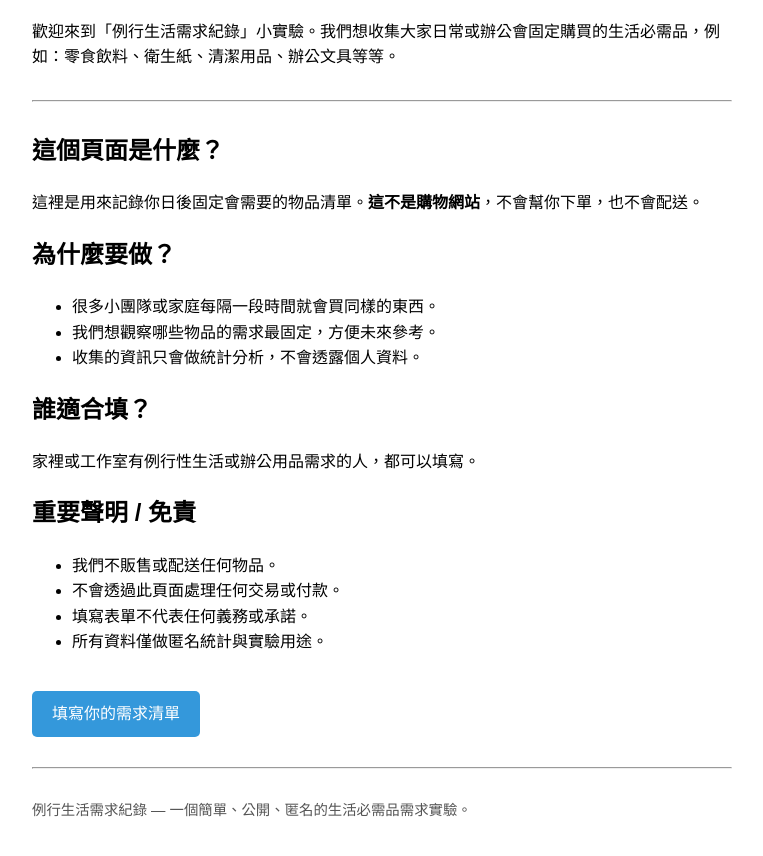
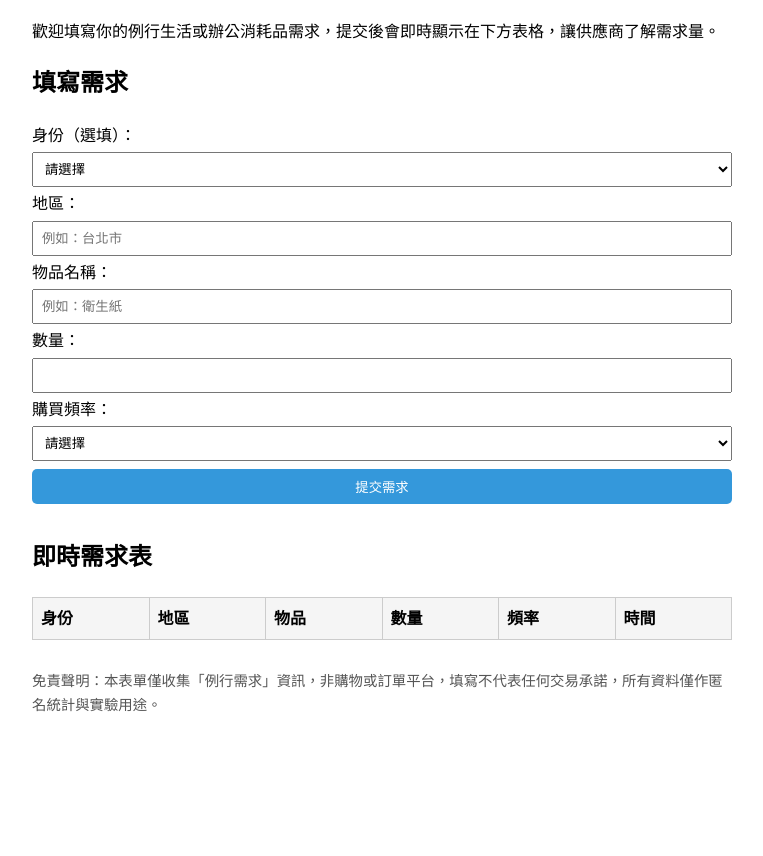
Before and after one commit to routine-demand/routine-demand, a plain HTML site: page index.html in a window 1280 px wide. Shown: the part 94-950 px from the top of the page, without its empty margins (258-1021 px from the left). After the commit the page ends 851 px from the top, so only its background shows below. Drawn offline with nearby package versions, Linux system fonts and the light colour scheme; no server answers.

Commit message:
Update index.html

```diff
--- a/index.html
+++ b/index.html
@@ -4,55 +4,105 @@
 <meta charset="UTF-8">
 <meta name="viewport" content="width=device-width, initial-scale=1.0">
 <title>例行生活需求紀錄</title>
+<script src="https://cdn.jsdelivr.net/npm/papaparse@5.4.1/papaparse.min.js"></script>
 <style>
 body { font-family: Arial, sans-serif; max-width: 700px; margin: 40px auto; line-height: 1.6; padding: 0 20px; }
 h1 { color: #2c3e50; }
-    a.button {
-      display: inline-block;
-      padding: 10px 20px;
-      margin-top: 20px;
-      background-color: #3498db;
-      color: white;
-      text-decoration: none;
-      border-radius: 5px;
-    }
-    a.button:hover { background-color: #2980b9; }
-    hr { margin: 30px 0; }
+a.button { display:inline-block; padding:10px 20px; background:#3498db; color:white; text-decoration:none; border-radius:5px; }
+a.button:hover { background:#2980b9; }
+form { margin-top:20px; margin-bottom:30px; }
+input, select, textarea, button { width: 100%; padding:8px; margin:4px 0; box-sizing:border-box; }
+button { background:#3498db; color:white; border:none; border-radius:5px; cursor:pointer; }
+button:hover { background:#2980b9; }
+table { width:100%; border-collapse: collapse; margin-top:20px; }
+th, td { border:1px solid #ccc; padding:8px; text-align:left; }
+th { background:#f5f5f5; }
 </style>
 </head>
 <body>
 
 <h1>例行生活需求紀錄</h1>
-  <p>歡迎來到「例行生活需求紀錄」小實驗。我們想收集大家日常或辦公會固定購買的生活必需品，例如：零食飲料、衛生紙、清潔用品、辦公文具等等。</p>
+<p>歡迎填寫你的例行生活或辦公消耗品需求，提交後會即時顯示在下方表格，讓供應商了解需求量。</p>
 
-  <hr>
+<h2>填寫需求</h2>
+<form id="demandForm" target="_blank" action="https://docs.google.com/forms/d/e/你的GoogleFormID/formResponse" method="POST">
+  <label>身份（選填）：</label>
+  <select name="entry.123456" >
+    <option value="">請選擇</option>
+    <option>小型辦公室 / 工作室</option>
+    <option>家庭</option>
+    <option>其他</option>
+  </select>
 
-  <h2>這個頁面是什麼？</h2>
-  <p>這裡是用來記錄你日後固定會需要的物品清單。<strong>這不是購物網站</strong>，不會幫你下單，也不會配送。</p>
+  <label>地區：</label>
+  <input type="text" name="entry.234567" placeholder="例如：台北市">
 
-  <h2>為什麼要做？</h2>
-  <ul>
-    <li>很多小團隊或家庭每隔一段時間就會買同樣的東西。</li>
-    <li>我們想觀察哪些物品的需求最固定，方便未來參考。</li>
-    <li>收集的資訊只會做統計分析，不會透露個人資料。</li>
-  </ul>
+  <label>物品名稱：</label>
+  <input type="text" name="entry.345678" placeholder="例如：衛生紙" required>
 
-  <h2>誰適合填？</h2>
-  <p>家裡或工作室有例行性生活或辦公用品需求的人，都可以填寫。</p>
+  <label>數量：</label>
+  <input type="number" name="entry.456789" min="1" required>
 
-  <h2>重要聲明 / 免責</h2>
-  <ul>
-    <li>我們不販售或配送任何物品。</li>
-    <li>不會透過此頁面處理任何交易或付款。</li>
-    <li>填寫表單不代表任何義務或承諾。</li>
-    <li>所有資料僅做匿名統計與實驗用途。</li>
-  </ul>
+  <label>購買頻率：</label>
+  <select name="entry.567890" required>
+    <option value="">請選擇</option>
+    <option>每日</option>
+    <option>每週</option>
+    <option>每月</option>
+    <option>不固定</option>
+  </select>
 
-  <a class="button" href="你的GoogleForm連結" target="_blank">填寫你的需求清單</a>
+  <button type="submit">提交需求</button>
+</form>
 
-  <hr>
+<h2>即時需求表</h2>
+<table id="demandTable">
+<thead>
+<tr><th>身份</th><th>地區</th><th>物品</th><th>數量</th><th>頻率</th><th>時間</th></tr>
+</thead>
+<tbody></tbody>
+</table>
 
-  <p style="font-size:0.9em; color: #555;">例行生活需求紀錄 — 一個簡單、公開、匿名的生活必需品需求實驗。</p>
+<script>
+// 你的 Google Sheet CSV 連結
+const sheetCsvUrl = "你的GoogleSheet CSV連結";
+
+// 讀取 Google Sheet 資料並更新表格
+function loadSheet(){
+  Papa.parse(sheetCsvUrl, {
+    download: true,
+    header: true,
+    complete: function(results){
+      const tbody = document.querySelector("#demandTable tbody");
+      tbody.innerHTML = "";
+      results.data.forEach(row => {
+        if(row.物品){
+          const tr = document.createElement("tr");
+          tr.innerHTML = `
+            <td>${row.身份 || "-"}</td>
+            <td>${row.地區 || "-"}</td>
+            <td>${row.物品}</td>
+            <td>${row.數量}</td>
+            <td>${row.頻率}</td>
+            <td>${row.時間 || "-"}</td>
+          `;
+          tbody.appendChild(tr);
+        }
+      });
+    }
+  });
+}
+
+// 初次載入
+loadSheet();
+
+// 每 30 秒自動刷新表格
+setInterval(loadSheet, 30000);
+</script>
+
+<p style="font-size:0.9em; color: #555; margin-top:30px;">
+免責聲明：本表單僅收集「例行需求」資訊，非購物或訂單平台，填寫不代表任何交易承諾，所有資料僅作匿名統計與實驗用途。
+</p>
 
 </body>
 </html>
```
Lines whose indentation alone changed are shown as unchanged.
